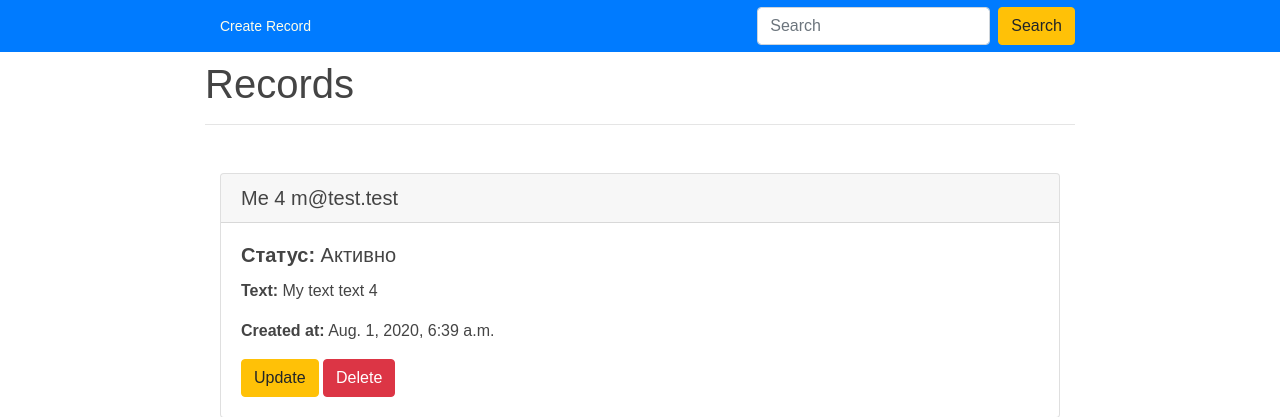
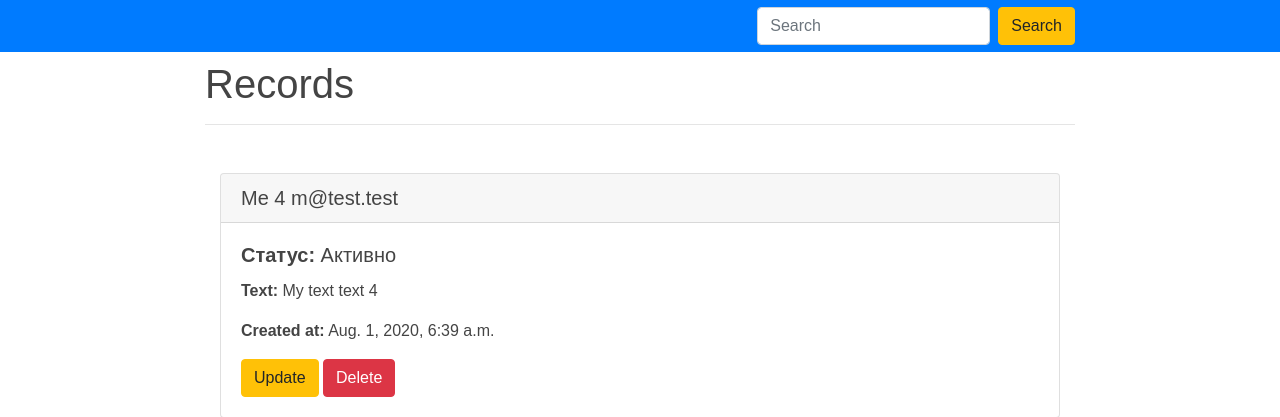
Before and after one commit to aizh-pro/exam6, a Django app: page / in a window 1280 px wide. Shown: the top 417 px of the page. Run offline with Django 3.2, Linux system fonts and the light colour scheme; data comes from the database, SQL or seed files in the repository; some libraries are stand-ins or nearby versions.

Commit message:
Final result

```diff
--- a/source/webapp/templates/index.html
+++ b/source/webapp/templates/index.html
@@ -1,6 +1,6 @@
 {% extends 'base.html' %}
 {% block menu %}
- <li><a href="{% url 'record_create' %}">Create Record</a></li>
+
 {% endblock %}
 {% block content %}
    <h1>Records</h1>
--- a/source/webapp/templates/search_result.html
+++ b/source/webapp/templates/search_result.html
@@ -7,6 +7,7 @@
    <hr/>
        {% if query %}
         {% if results %}
+
         {% for item in results %}
             <div class="container">
             <div class="card my-5">
@@ -15,9 +16,11 @@
             <h5 class="card-title"><b>Статус:</b> {{ item.get_status_display }}</h5>
             <p class="card-text pre"><b>Text:</b> {{ item.text }}</p>
             <p><b>Created at:</b> {{ record.created_at }}</p>
-            <a href="{% url 'index'  %}" class="btn btn-primary">Back</a>
+            </div>
             </div>
         {% endfor %}
+            <a href="{% url 'index'  %}" class="btn btn-primary">Back</a>
+
         {% else %}
            <p>Sorry, there is a search result 0 </p>
         {% endif %}
```
